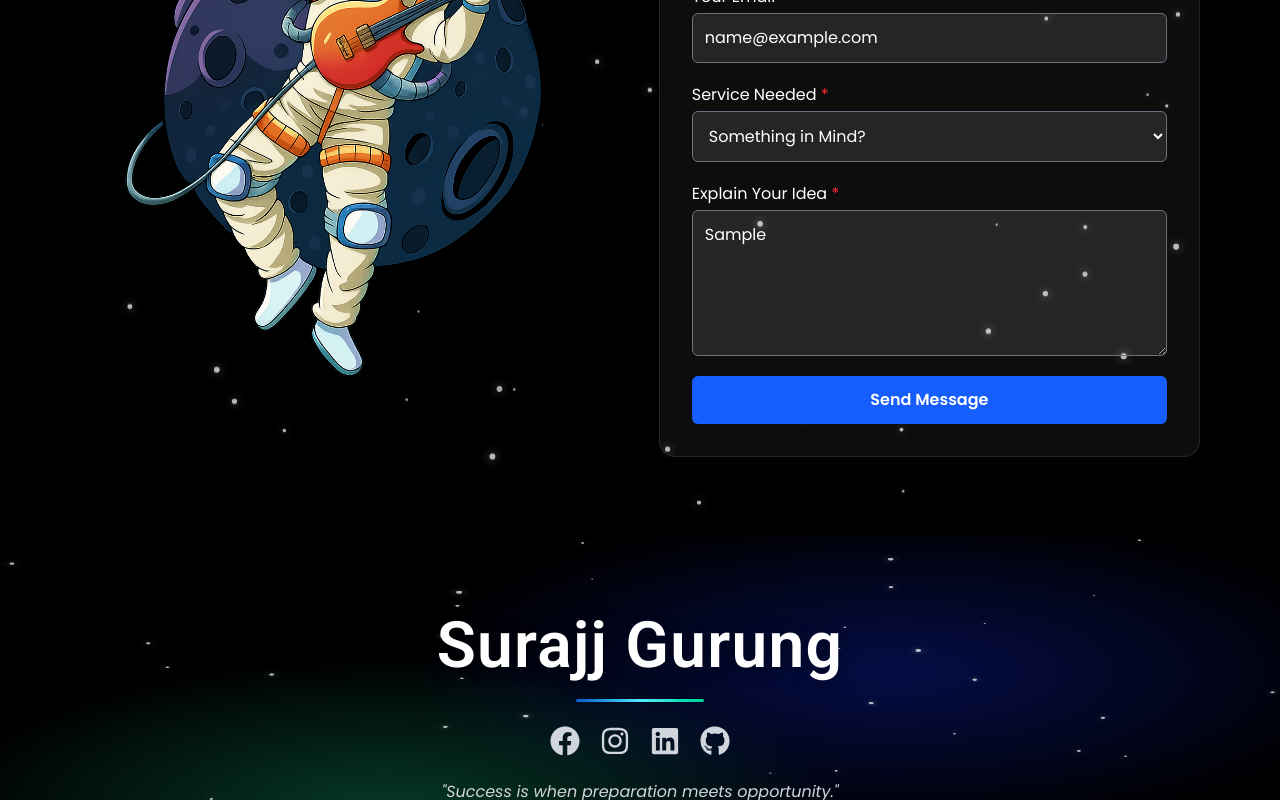
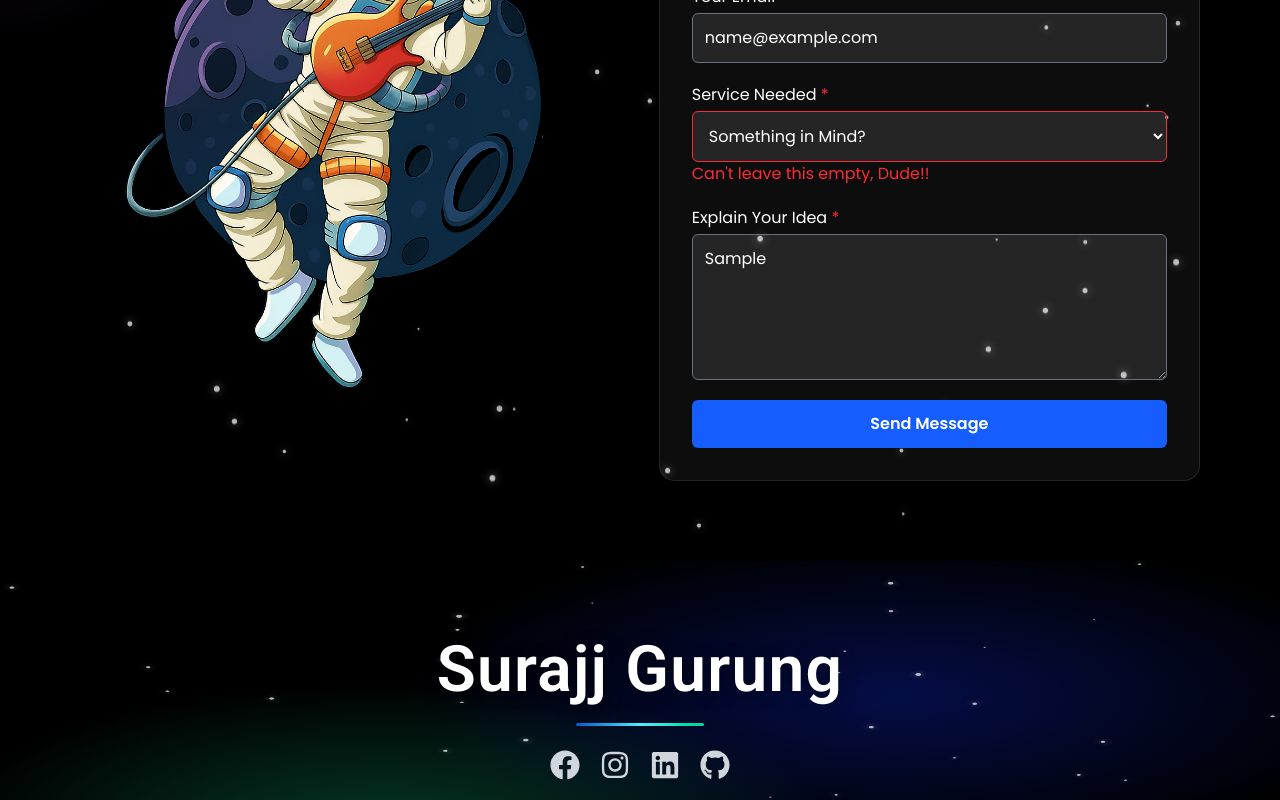
Before and after one commit to Surajj042/My-Portfolio, a React (Vite) app: page / in a window 1280 px wide. Both pictures are taken after typing "Sample", "name@example.com", "Sample" into the empty fields and a click on the button "Send Message". Shown: the part 4542-5342 px from the top of the page. Built offline with nearby package versions, Linux system fonts and the light colour scheme; no server answers.

Commit message:
Minor fixes on Contact page

```diff
--- a/src/sections/Contact.jsx
+++ b/src/sections/Contact.jsx
@@ -21,7 +21,7 @@ export default function Contact() {
 
   const handleChange = (e) => {
     const { name, value } = e.target;
-    if (name === "budget" && value && !/^\d+$/.test(value)) return;
+    if (name === "budget" && value && !/^\d*\.?\d*$/.test(value)) return;
     setFormData((p) => ({ ...p, [name]: value }));
     if (errors[name]) setErrors((p) => ({ ...p, [name]: "" }));
   };
@@ -33,7 +33,10 @@ export default function Contact() {
         !formData[f].trim() &&
         (newErrors[f] = "Can't leave this empty, Dude!!"),
     );
-    if (formData.service !== "other" && !formData.budget.trim()) {
+    if (formData.email && !/^\S+@\S+\.\S+$/.test(formData.email)) {
+      newErrors.email = "Invalid email address!";
+    }
+    if (formData.service !== "Others" && !formData.budget.trim()) {
       newErrors.budget = "Can't leave this empty, Dude!!";
     }
     setErrors(newErrors);
@@ -98,7 +101,7 @@ export default function Contact() {
           className="w-full md:w-1/2 bg-white/5 p-8 rounded-2xl shadow-lg border border-white/10"
           initial={{ opacity: 0, x: 50 }}
           whileInView={{ opacity: 1, x: 0 }}
-          transitioin={{ duration: 0.6 }}
+          transition={{ duration: 0.6 }}
         >
           <h2 className="text-3xl font-bold mb-6">Let's Work Together</h2>
 
@@ -124,14 +127,14 @@ export default function Contact() {
                 Your Email <span className="text-red-500">*</span>
               </label>
               <input
-                type="text"
+                type="email"
                 name="email"
                 placeholder="Your Email"
                 value={formData.email}
                 onChange={handleChange}
                 className={`p-3 rounded-md bg-white/10 border ${errors.email ? "border-red-500" : "border-gray-500"} text-white focus:outline-none focus:border-blue-500 `}
               />
-              {errors.email && <p className="text-red-500">{errors.name}</p>}
+              {errors.email && <p className="text-red-500">{errors.email}</p>}
             </div>
 
             <div className="flex flex-col">
@@ -142,13 +145,13 @@ export default function Contact() {
                 name="service"
                 value={formData.service}
                 onChange={handleChange}
-                className={`p-3 rounded-md bg-white/10 border ${errors.servicce ? "border-red-500" : "border-gray-500"} text-white focus:outline-none focus:border-blue-500 `}
+                className={`p-3 rounded-md bg-white/10 border ${errors.service ? "border-red-500" : "border-gray-500"} text-white focus:outline-none focus:border-blue-500 `}
               >
                 <option value="" disabled className="text-black">
                   Something in Mind?
                 </option>
                 <option value="Web Development" className="text-black">
-                  Web Deveopment
+                  Web Development
                 </option>
                 <option value="Mobile Application" className="text-black">
                   Mobile Application
@@ -157,7 +160,7 @@ export default function Contact() {
                   Others
                 </option>
               </select>
-              {errors.service && <p className="text-red-500">{errors.name}</p>}
+              {errors.service && <p className="text-red-500">{errors.service}</p>}
             </div>
 
             {formData.service && formData.service !== "Others" && (
@@ -190,9 +193,7 @@ export default function Contact() {
                 value={formData.idea}
                 onChange={handleChange}
                 className={`p-3 rounded-md bg-white/10 border ${errors.idea ? "border-red-500" : "border-gray-500"} text-white focus:outline-none focus:border-blue-500 `}
-              >
-
-              </textarea>
+              />
               {errors.idea && <p className="text-red-500">{errors.idea}</p>}
             </div>
 
```
